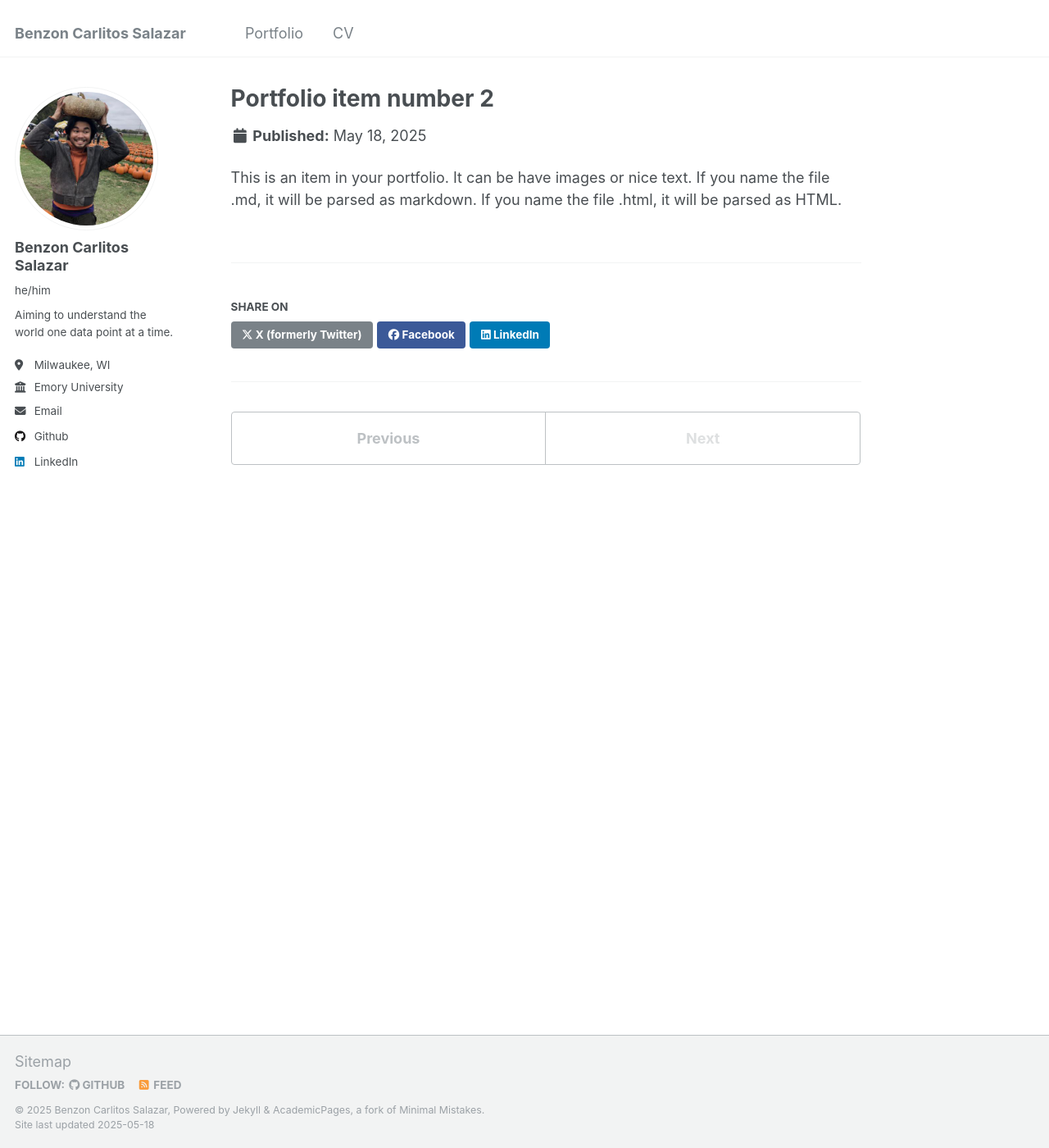
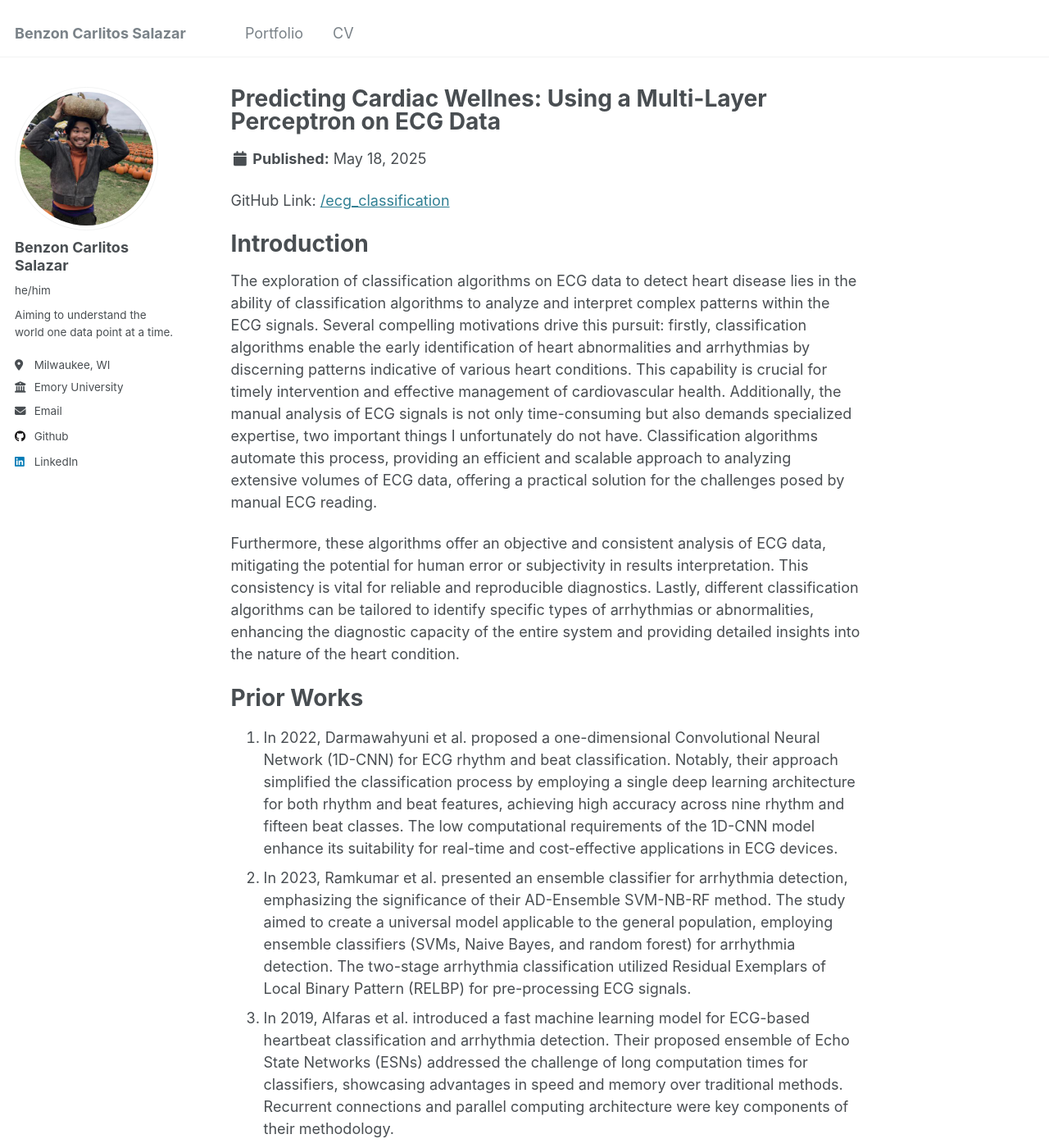
Before and after one commit to carrliitos/carrliitos.github.io, a Jekyll site: the page built from _portfolio/portfolio-2.md, in a window 1280 px wide and 1400 px high. Shown: the whole window at 82% size. Built offline with Jekyll 4.4.1, drawn with Linux system fonts in a browser that asks for light colours; some of the changed text lies outside the part shown.

```diff
--- a/_portfolio/portfolio-2.html
+++ /dev/null
@@ -1,7 +0,0 @@
----
-title: "Portfolio item number 2"
-excerpt: "Short description of portfolio item number 2 <br/><img src='/images/500x300.png'>"
-collection: portfolio
----
-
-This is an item in your portfolio. It can be have images or nice text. If you name the file .md, it will be parsed as markdown. If you name the file .html, it will be parsed as HTML.
--- /dev/null
+++ b/_portfolio/portfolio-2.md
@@ -0,0 +1,75 @@
+---
+title: "Predicting Cardiac Wellnes: Using a Multi-Layer Perceptron on ECG Data"
+excerpt: "This project explores ECG arrhythmia classification using the MIT-BIH Arrhythmia Database, achieving 98%
+          accuracy through a Multilayer Perceptron classifier. By addressing challenges in signal preprocessing and
+          hardware constraints, I was able to demonstrate the potential of machine learning to automate and enhance
+          cardiac diagnostics."
+collection: portfolio
+---
+
+GitHub Link: [/ecg_classification](https://github.com/carrliitos/ecg_classification)
+
+# Introduction
+
+The exploration of classification algorithms on ECG data to detect heart disease lies in the ability of classification
+algorithms to analyze and interpret complex patterns within the ECG signals. Several compelling motivations drive this
+pursuit: firstly, classification algorithms enable the early identification of heart abnormalities and arrhythmias by
+discerning patterns indicative of various heart conditions. This capability is crucial for timely intervention and
+effective management of cardiovascular health. Additionally, the manual analysis of ECG signals is not only time-consuming
+but also demands specialized expertise, two important things I unfortunately do not have. Classification algorithms
+automate this process, providing an efficient and scalable approach to analyzing extensive volumes of ECG data, offering
+a practical solution for the challenges posed by manual ECG reading.
+
+Furthermore, these algorithms offer an objective and consistent analysis of ECG data, mitigating the potential for human
+error or subjectivity in results interpretation. This consistency is vital for reliable and reproducible diagnostics.
+Lastly, different classification algorithms can be tailored to identify specific types of arrhythmias or abnormalities,
+enhancing the diagnostic capacity of the entire system and providing detailed insights into the nature of the heart
+condition.
+
+# Prior Works
+
+1. In 2022, Darmawahyuni et al. proposed a one-dimensional Convolutional Neural Network (1D-CNN) for ECG rhythm and beat
+classification. Notably, their approach simplified the classification process by employing a single deep learning
+architecture for both rhythm and beat features, achieving high accuracy across nine rhythm and fifteen beat classes.
+The low computational requirements of the 1D-CNN model enhance its suitability for real-time and cost-effective applications
+in ECG devices.
+2. In 2023, Ramkumar et al. presented an ensemble classifier for arrhythmia detection, emphasizing the significance of
+their AD-Ensemble SVM-NB-RF method. The study aimed to create a universal model applicable to the general population,
+employing ensemble classifiers (SVMs, Naive Bayes, and random forest) for arrhythmia detection. The two-stage arrhythmia
+classification utilized Residual Exemplars of Local Binary Pattern (RELBP) for pre-processing ECG signals.
+3. In 2019, Alfaras et al. introduced a fast machine learning model for ECG-based heartbeat classification and arrhythmia
+detection. Their proposed ensemble of Echo State Networks (ESNs) addressed the challenge of long computation times for
+classifiers, showcasing advantages in speed and memory over traditional methods. Recurrent connections and parallel
+computing architecture were key components of their methodology.
+
+# Project Aims
+
+![](../images/portfolio-2/methods.png)
+
+# Conclusion
+
+## Challenges Faced
+
+The implementation of the ECG data classification project encountered several challenges throughout its development:
+
+Firstly, the pre-processing phase posed a significant hurdle due to the unfamiliarity with processing waveform signals.
+While having extensive experience with unstructured text and tabular data, dealing with the intricacies of waveform
+signals proved time-consuming.
+
+Secondly, the inherently noisy nature of ECG data complicated the accurate identification of each PQRST wave. To address
+this challenge, I had to make a strategic decision to switch to the MIT-BIH Arrhythmia dataset, renowned for its cleanliness
+and comprehensiveness. This change aimed to ensure the reliability and accuracy of the dataset, laying a robust foundation
+for subsequent analyses.
+
+A hardware limitation further impacted the project. The initial intention was to implement TensorFlow’s DNNClassifier, a
+Deep Neural Network Classifier. However, due to the absence of the necessary hardware and GPUs for running the classifier
+on large amounts of data, an alternative solution was sought. Consequently, the Multilayer Perceptron (MLP) Classifier was
+adopted, ensuring computational feasibility within the existing hardware constraints.
+
+## Overall Conclusion
+
+The achieved exceptional metrics, including a remarkable accuracy of 98%, demonstrate the model's proficiency in accurately
+predicting arrhythmias from ECG data. With these metrics, there is a high level of confidence in the model's ability to
+precisely identify and classify arrhythmias. The success of the final model signifies the practical utility in providing
+reliable predictions, contributing to the field of ECG analysis, and facilitating early detection and intervention for
+cardiovascular health.
```
Also changed, not shown: _pages/cv.md (+2 -2 lines), _portfolio/portfolio-1.md (+12 -1 lines), images/portfolio-2/102_ecg_plot.png (added), images/portfolio-2/methods.png (added), images/portfolio-2/one-beat-ecg-for-each-cats.png (added), images/portfolio-2/precision_recall_curve.png (added), images/portfolio-2/roc_curve.png (added), images/portfolio-2/test_precision_recall_curve.png (added), images/portfolio-2/test_roc_curve.png (added).
